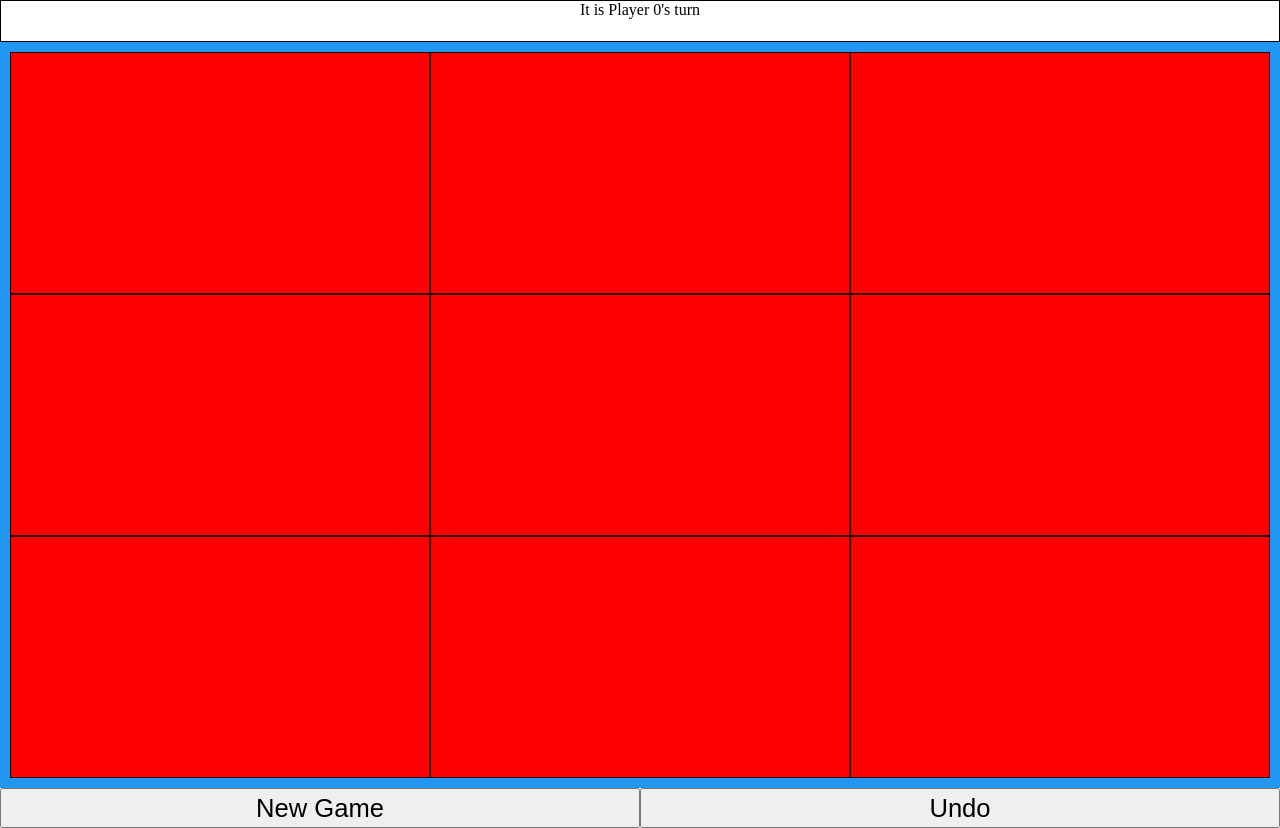
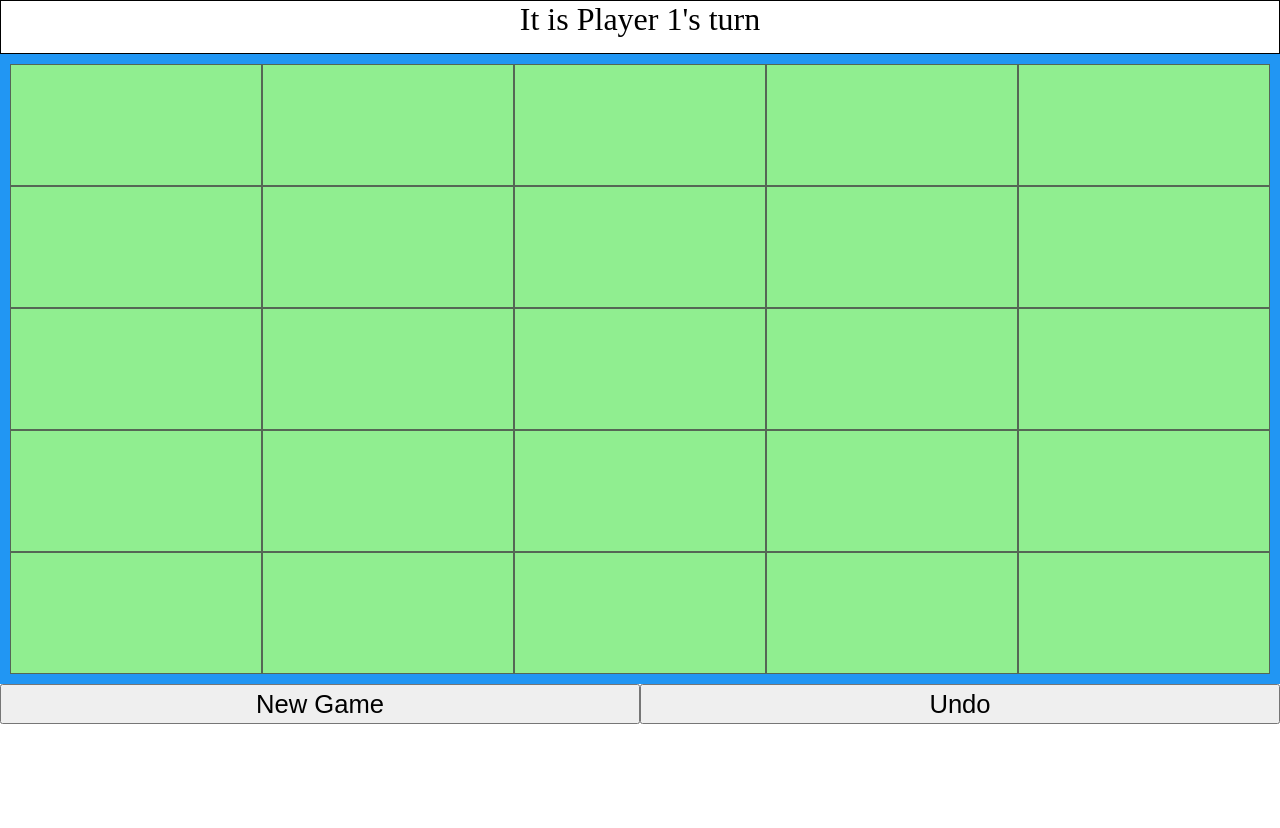
Before and after one commit to stevnzhang/Santorini, a React (Create React App) app in the folder frontend/: page / in a window 1280 px wide. After the commit the page ends 800 px from the top, so only its background shows below. Built offline with nearby package versions, Linux system fonts and the light colour scheme.

Commit message:
updated frontend to handle picking a worker

```diff
--- a/frontend/package.json
+++ b/frontend/package.json
@@ -13,6 +13,7 @@
     "@types/react-dom": "^17.0.11",
     "handlebars": "^4.7.7",
     "react": "^17.0.2",
+    "react-button-component": "^1.0.0",
     "react-dom": "^17.0.2",
     "react-scripts": "5.0.0",
     "ts-loader": "^9.2.6",
--- a/frontend/public/index.html
+++ b/frontend/public/index.html
@@ -5,13 +5,13 @@
     <meta name="viewport" content="width=device-width, initial-scale=1" />
     <meta name="theme-color" content="#000000" />
     <meta
-      name="description"
-      content="Web site created using create-react-app"
+      name="Santorini"
+      content="A web-based imitation of the board game Santorini by Roxley Games"
     />
-    <title>React App</title>
+    <title>Santorini</title>
   </head>
   <body>
-    <div id="root">
+    <div id="root"> <!-- This is the board display -->
     </div>
     <div id="handlebars">
       <div id="instructions">
@@ -29,6 +29,10 @@
       <div id="bottombar">
         <a href="/newgame"><button>New Game</button></a>
         <a href="/undo"><button>Undo</button></a>
+<!--        <a href="/gods?Minotaur"><button>Minotaur</button></a>-->
+<!--        <a href="/gods?Demeter"><button>Demeter</button></a>-->
+<!--        <a href="/gods?Pan"><button>Pan</button></a>-->
+<!--        <a href="/gods?NoCard"><button>NoCard</button></a>-->
       </div>
     </div>
 
--- a/frontend/src/App.css
+++ b/frontend/src/App.css
@@ -1,17 +1,18 @@
 #board {
   display: grid;
-  grid-template-columns: auto auto auto;
+  grid-template-columns: auto auto auto auto auto;
   background-color: #2196F3;
   padding: 10px
 }
 
 .cell {
   background-color: rgba(255, 255, 255, 0.8);
-  border: 1px solid rgba(0, 0, 0, 0.8);
+  border: 1px solid rgba(70, 70, 70, 0.8);
   padding: 20px;
-  font-size: 30px;
-  height: 25vmin;
+  font-size: 35px;
+  height: 10vmin;
   text-align: center;
+  text-decoration: none;
 }
 
 #handlebars {
@@ -24,11 +25,12 @@
 }
 
 #instructions {
-  height: 5vh;
+  height: 6.5vh;
   background-color: white;
   padding: 0px;
   margin: 0px;
   text-align: center;
+  font-size: 2.5vw;
   border: 1px solid black;
 }
 
@@ -39,7 +41,7 @@
   padding: 0;
   position: relative;
   float: left;
-  font-size: 2vw
+  font-size: 2vw;
 }
 
 html,
@@ -49,4 +51,6 @@ body {
   padding: 0;
 }
 
-.playable { background-color: red;}
+.playable { background-color: lightgreen }
+.dome { background-color: deepskyblue; }
+.picked { background-color: lightgoldenrodyellow }
--- a/frontend/src/App.tsx
+++ b/frontend/src/App.tsx
@@ -1,9 +1,11 @@
 import Handlebars from 'handlebars'
-import { Component } from 'react'
+import React, { Component } from 'react'
 import './App.css'
 
 var oldHref = "http://localhost:3000"
-var turn = 0
+var turn = 1
+
+// If board resets to initial state (something is wrong here)
 
 interface Cell {
   text: String;
@@ -26,17 +28,33 @@ class App extends Component<Props, Cells> {
     this.state = {
       cells: [
         { text: "", clazz: "playable", link: "/play?x=0&y=0" },
+        { text: "", clazz: "playable", link: "/play?x=0&y=1" },
+        { text: "", clazz: "playable", link: "/play?x=0&y=2" },
+        { text: "", clazz: "playable", link: "/play?x=0&y=3" },
+        { text: "", clazz: "playable", link: "/play?x=0&y=4" },
         { text: "", clazz: "playable", link: "/play?x=1&y=0" },
+        { text: "", clazz: "playable", link: "/play?x=1&y=1" },
+        { text: "", clazz: "playable", link: "/play?x=1&y=2" },
+        { text: "", clazz: "playable", link: "/play?x=1&y=3" },
+        { text: "", clazz: "playable", link: "/play?x=1&y=4" },
         { text: "", clazz: "playable", link: "/play?x=2&y=0" },
-        { text: "", clazz: "playable", link: "/play?x=0&y=1" },
-        { text: "", clazz: "playable", link: "/play?x=1&y=1" },
         { text: "", clazz: "playable", link: "/play?x=2&y=1" },
-        { text: "", clazz: "playable", link: "/play?x=0&y=2" },
-        { text: "", clazz: "playable", link: "/play?x=1&y=2" },
         { text: "", clazz: "playable", link: "/play?x=2&y=2" },
+        { text: "", clazz: "playable", link: "/play?x=2&y=3" },
+        { text: "", clazz: "playable", link: "/play?x=2&y=4" },
+        { text: "", clazz: "playable", link: "/play?x=3&y=0" },
+        { text: "", clazz: "playable", link: "/play?x=3&y=1" },
+        { text: "", clazz: "playable", link: "/play?x=3&y=2" },
+        { text: "", clazz: "playable", link: "/play?x=3&y=3" },
+        { text: "", clazz: "playable", link: "/play?x=3&y=4" },
+        { text: "", clazz: "playable", link: "/play?x=4&y=0" },
+        { text: "", clazz: "playable", link: "/play?x=4&y=1" },
+        { text: "", clazz: "playable", link: "/play?x=4&y=2" },
+        { text: "", clazz: "playable", link: "/play?x=4&y=3" },
+        { text: "", clazz: "playable", link: "/play?x=4&y=4" }
       ],
       template: this.loadTemplate(),
-      instructions: "It is Player 0's turn"
+      instructions: "It is Player 1's turn"
     };
   }
 
@@ -73,14 +91,16 @@ class App extends Component<Props, Cells> {
   }
 
   async newGame() {
+    console.log("NEWGAME")
     const response = await fetch("newgame");
     const json = await response.json();
 
     const newCells: Array<Cell> = this.convertToCell(json);
-    this.setState({ cells: newCells, instructions: "It is Player 0's turn"})
+    this.setState({ cells: newCells, instructions: "It is Player 1's turn"})
   }
 
   async play(url: String) {
+    console.log("PLAYING")
     const href = "play?" + url.split("?")[1];
     const response = await fetch(href);
     const json = await response.json();
@@ -92,8 +112,10 @@ class App extends Component<Props, Cells> {
     this.setState({ cells: newCells, instructions: instr })
   }
 
-  async undo() {
-    const response = await fetch("undo");
+  async pickworker(url: String) {
+    console.log("PICKING WORKER")
+    const href = "pickworker?" + url.split("?")[1];
+    const response = await fetch(href);
     const json = await response.json();
 
     const newCells: Array<Cell> = this.convertToCell(json);
@@ -104,23 +126,14 @@ class App extends Component<Props, Cells> {
   }
 
   async switch() {
-    if (
-      window.location.href === "http://localhost:3000/newgame" &&
-      oldHref !== window.location.href
-    ) {
-      this.newGame();
-      oldHref = window.location.href;
-    } else if (
-      window.location.href.split("?")[0] === "http://localhost:3000/play" &&
-      oldHref !== window.location.href
-    ) {
+    if (window.location.href === "http://localhost:3000/newgame" && oldHref !== window.location.href) {
+        this.newGame();
+        oldHref = window.location.href;
+    } else if (window.location.href.split("?")[0] === "http://localhost:3000/play" && oldHref !== window.location.href) {
       this.play(window.location.href);
       oldHref = window.location.href;
-    } else if (
-      window.location.href === "http://localhost:3000/undo" &&
-      oldHref !== window.location.href
-    ) {
-      this.undo();
+    } else if (window.location.href.split("?")[0] === "http://localhost:3000/pickworker" && oldHref !== window.location.href) {
+      this.pickworker(window.location.href);
       oldHref = window.location.href;
     }
   };
```
Also changed, not shown: 1 other file (tests, documents, lock files or other folders).
